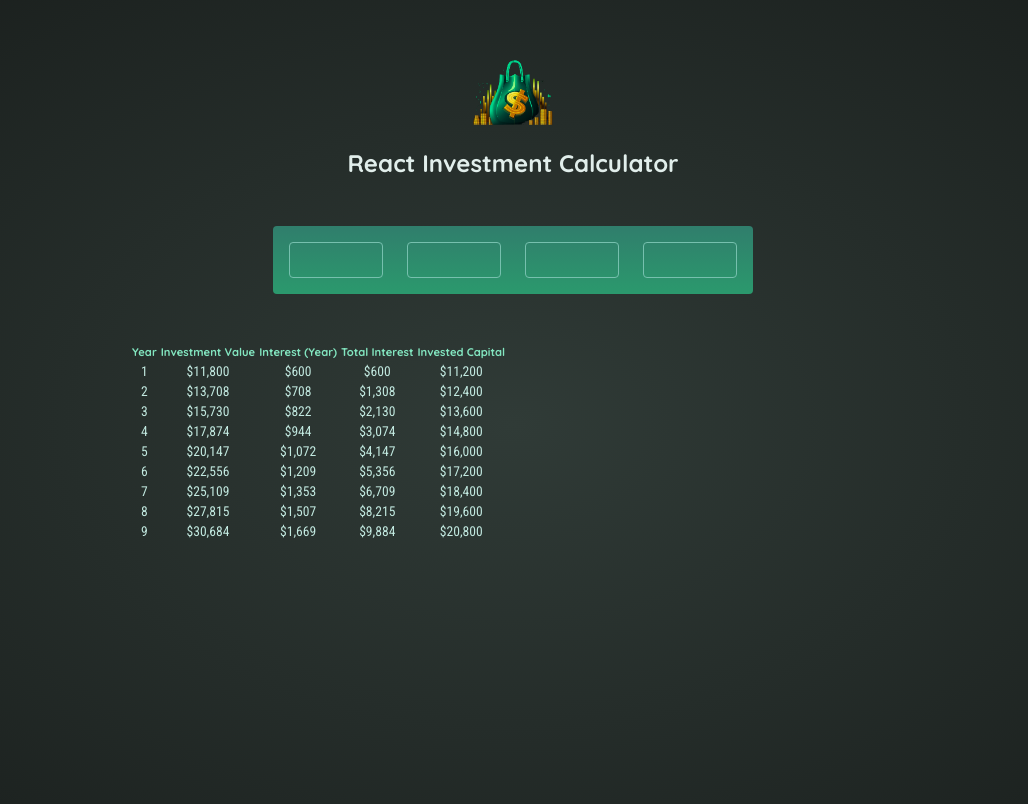
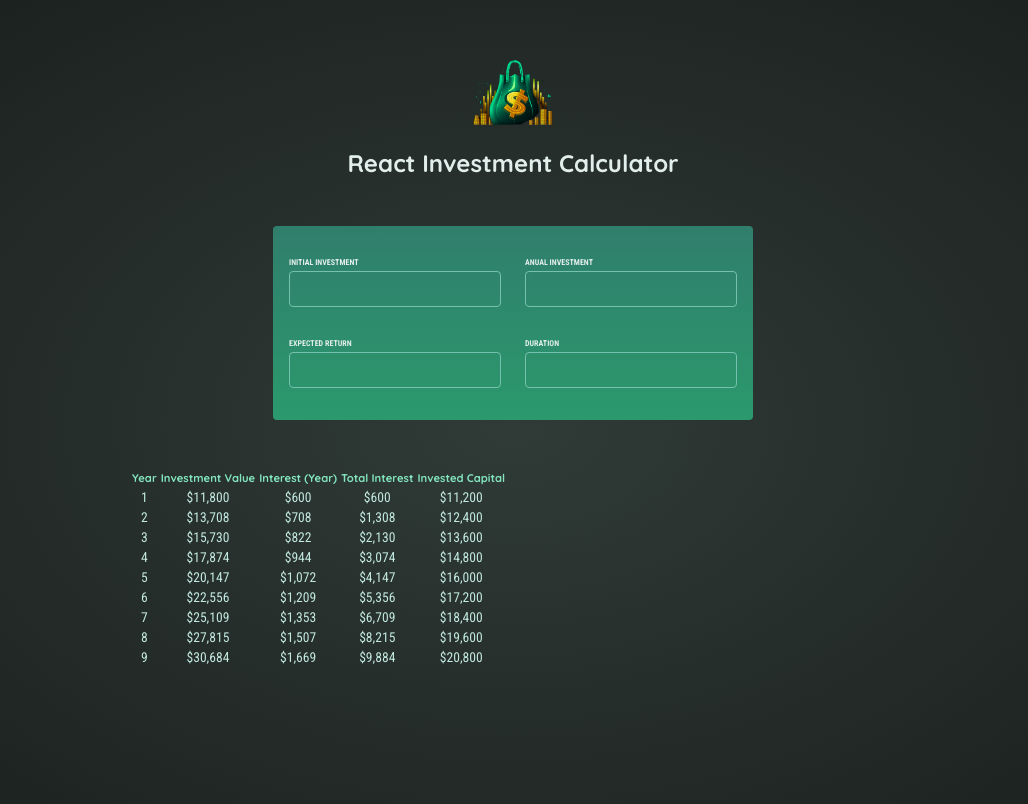
Before and after one commit to LytovchenkoOlenka/udemy-react-course-projects, a React (Vite) app in the folder 05-investment-calculator-project/: page / in a window 1280 px wide. Shown: the top 804 px of the page, without its empty margins (127-1155 px from the left). Built offline with nearby package versions, Linux system fonts and the light colour scheme.

Commit message:
Updated_UserInput

```diff
--- a/05-investment-calculator-project/src/components/UserInput.jsx
+++ b/05-investment-calculator-project/src/components/UserInput.jsx
@@ -2,10 +2,27 @@ export default function UserInput() {
   return (
     <section id="user-input">
       <div className="input-group">
-        <input type="text" />
-        <input type="text" />
-        <input type="text" />
-        <input type="text" />
+        <p>
+          <label>Initial Investment </label>
+          <input type="number" required />
+        </p>
+
+        <p>
+          <label>Anual Investment </label>
+          <input type="number" required />
+        </p>
+      </div>
+
+      <div className="input-group">
+        <p>
+          <label>Expected Return</label>
+          <input type="number" required />
+        </p>
+
+        <p>
+          <label>Duration </label>
+          <input type="number" required />
+        </p>
       </div>
     </section>
   );
```
